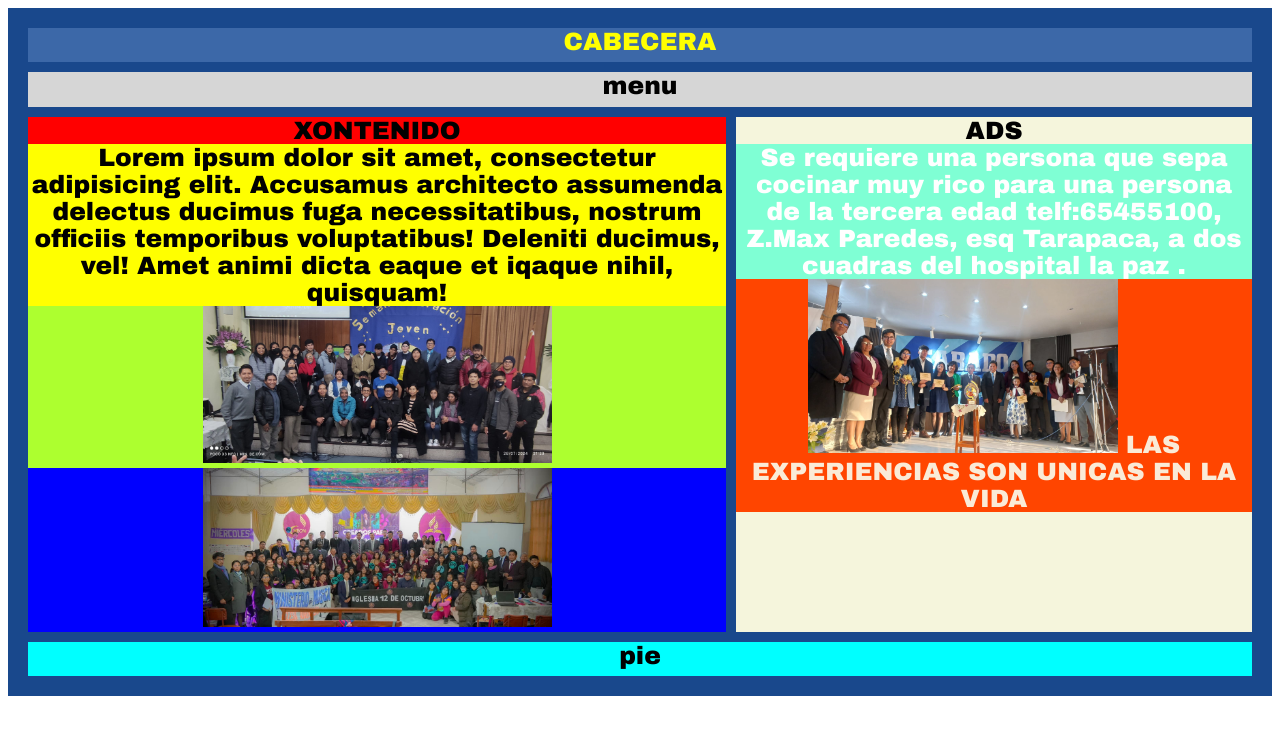
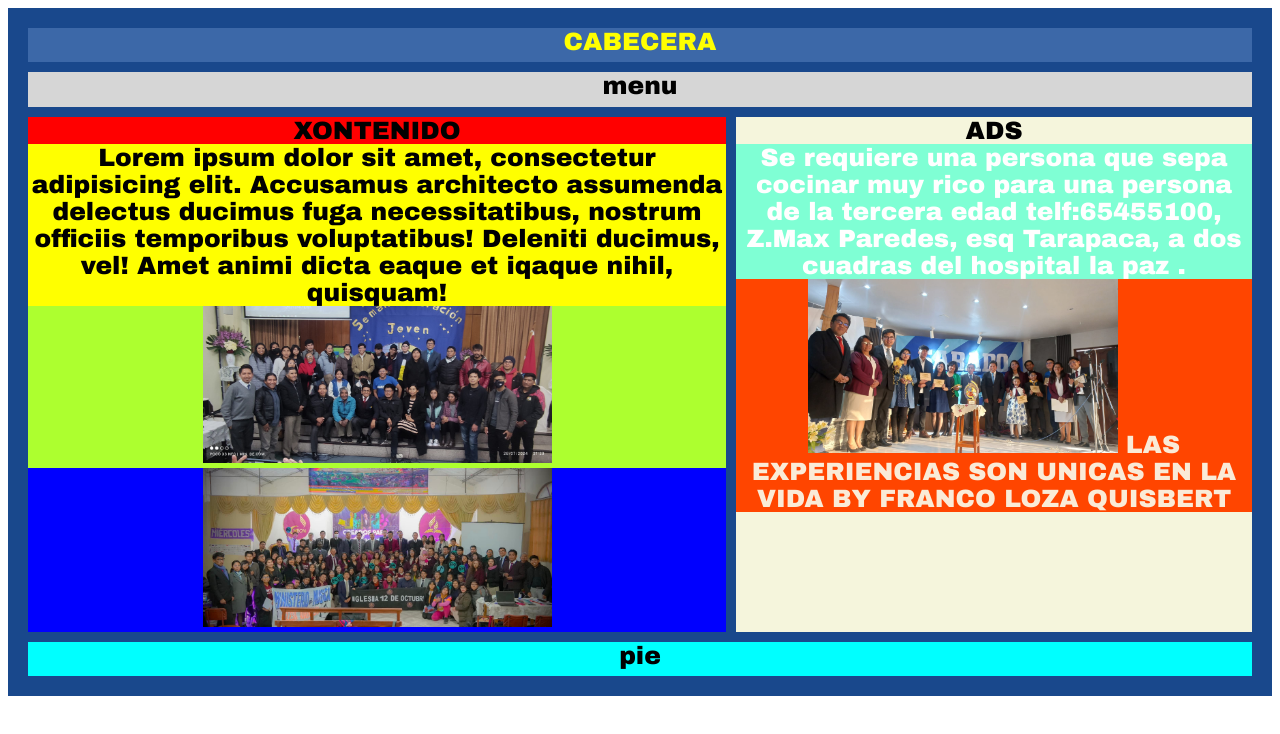
Before and after one commit to FRANCO-LQ/Proy5-inf-122, a plain HTML site: page index.html in a window 1280 px wide. Drawn offline with Linux system fonts and the light colour scheme.

Commit message:
Update index.html

```diff
--- a/index.html
+++ b/index.html
@@ -29,6 +29,7 @@
         <div class="t2">
             <img src="fotos/453086540_486385867477642_8031111874577334994_n.jpg" alt="">
             LAS EXPERIENCIAS SON UNICAS EN LA VIDA
+            BY FRANCO LOZA QUISBERT
         </div>
     </div>
     <div class="pie">pie</div>
```
